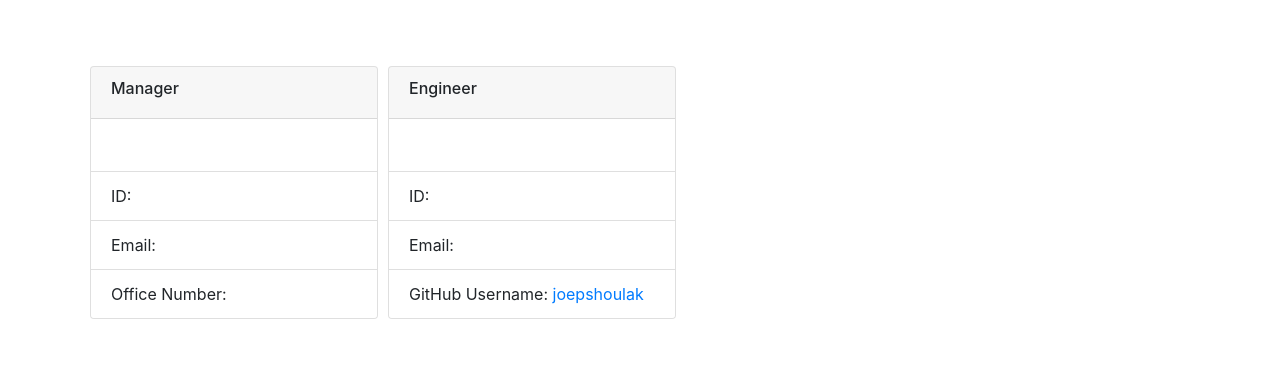
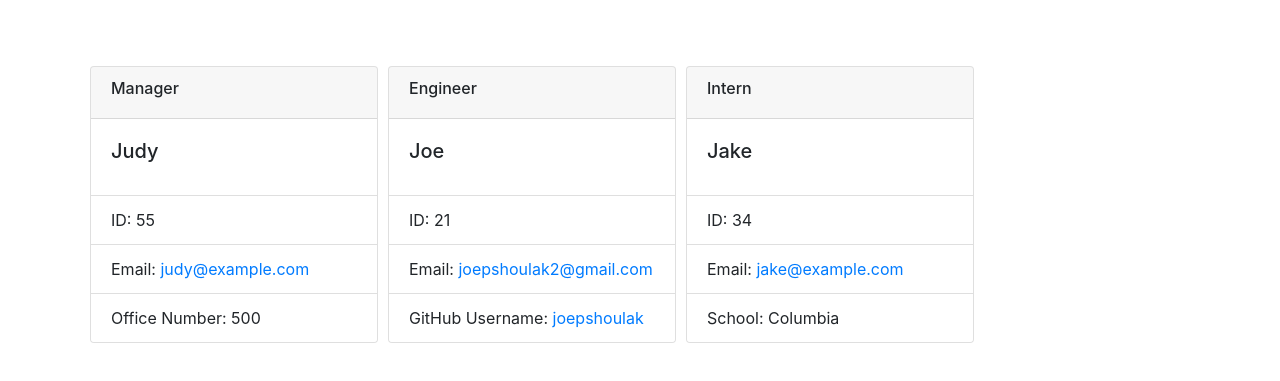
Before and after one commit to JoePShoulak/teamviewer, a website: page src/example.html in a window 1280 px wide. Shown: the part 247-628 px from the top of the page. Drawn offline with nearby package versions, Linux system fonts and the light colour scheme.

Commit message:
update src/example

```diff
--- a/index.js
+++ b/index.js
@@ -52,7 +52,8 @@ function generateWebpage(employees) {
         card = card.replace("ROLE", role);
         card = card.replace("NAME", employee.getName());
         card = card.replace("ID", `ID: ${employee.getID()}`);
-        card = card.replace("EMAIL", `Email: ${employee.getEmail()}`);
+        // TODO: Make email be a link
+        card = card.replace("EMAIL", `Email: <a href="mailto:${employee.getEmail()}">${employee.getEmail()}</a>`);
 
         switch (role) {
             case "Manager":
--- a/src/example.html
+++ b/src/example.html
@@ -44,24 +44,36 @@
         <h6>Manager</h6>
     </div>
     <div class="card-body">
-        <h5 class="card-title"></h5>
+        <h5 class="card-title">Judy</h5>
     </div>
     <ul class="list-group list-group-flush">
-        <li class="list-group-item">ID: </li>
-        <li class="list-group-item">Email: </li>
-        <li class="list-group-item">Office Number: </li>
+        <li class="list-group-item">ID: 55</li>
+        <li class="list-group-item">Email: <a href="mailto:judy@example.com">judy@example.com</a></li>
+        <li class="list-group-item">Office Number: 500</li>
     </ul>
 </div><div class="card">
     <div class="card-header">
         <h6>Engineer</h6>
     </div>
     <div class="card-body">
-        <h5 class="card-title"></h5>
+        <h5 class="card-title">Joe</h5>
     </div>
     <ul class="list-group list-group-flush">
-        <li class="list-group-item">ID: </li>
-        <li class="list-group-item">Email: </li>
+        <li class="list-group-item">ID: 21</li>
+        <li class="list-group-item">Email: <a href="mailto:joepshoulak2@gmail.com">joepshoulak2@gmail.com</a></li>
         <li class="list-group-item">GitHub Username: <a href="https://github.com/joepshoulak" target="_blank">joepshoulak</a></li>
+    </ul>
+</div><div class="card">
+    <div class="card-header">
+        <h6>Intern</h6>
+    </div>
+    <div class="card-body">
+        <h5 class="card-title">Jake</h5>
+    </div>
+    <ul class="list-group list-group-flush">
+        <li class="list-group-item">ID: 34</li>
+        <li class="list-group-item">Email: <a href="mailto:jake@example.com">jake@example.com</a></li>
+        <li class="list-group-item">School: Columbia</li>
     </ul>
 </div>
 
```
